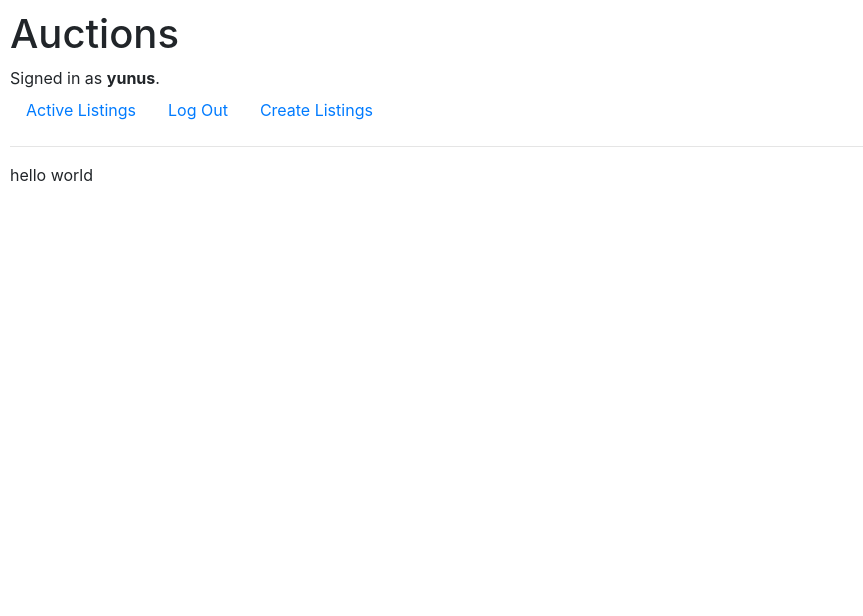
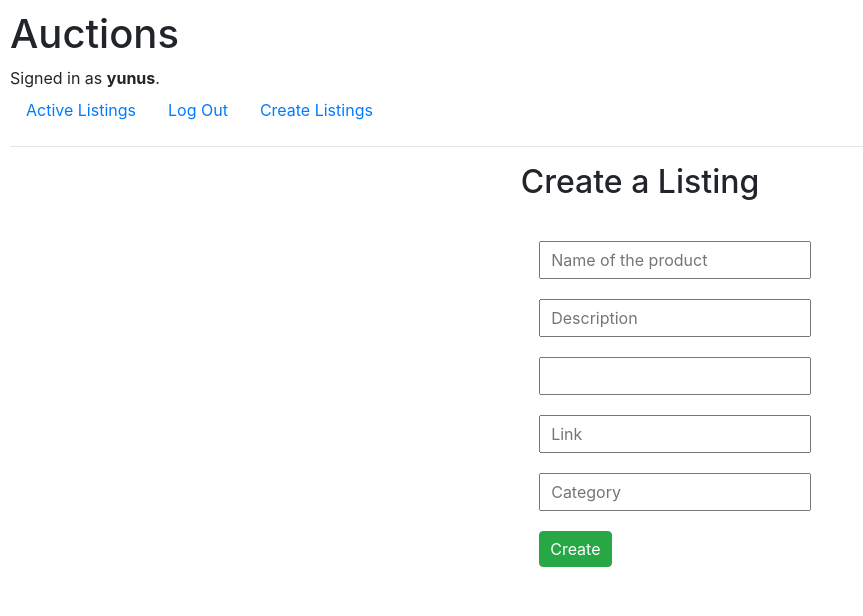
Before and after one commit to yunusarli/PrimitiveEbay, a Django app: page /create in a window 1280 px wide. Shown: the top 616 px of the page, without its empty margins (0-863 px from the left). Run offline with Django 3.2, Linux system fonts and the light colour scheme; a user stored in the database is signed in; data comes from the database, SQL or seed files in the repository; both versions use the stored data as it was after the commit; some libraries are stand-ins or nearby versions.

Commit message:
add listing feature added

```diff
--- a/commerce/auctions/models.py
+++ b/commerce/auctions/models.py
@@ -1,4 +1,5 @@
 from django.contrib.auth.models import AbstractUser
+from django.contrib.auth import get_user_model
 from django.db import models
 
 
@@ -9,8 +10,9 @@ class Listing(models.Model):
 
     """ Listing class for creating listing model """
 
-    createdby = models.ForeignKey(User,on_delete=models.CASCADE)
+    createdby = models.ForeignKey(get_user_model(),on_delete=models.CASCADE)
     title = models.CharField(max_length=50)
+    description = models.CharField(max_length=255,default="description")
     price = models.PositiveIntegerField()
     link = models.CharField(max_length=100,blank=True)
     category = models.CharField(max_length=50,default="Home")
--- /dev/null
+++ b/commerce/auctions/static/auctions/listing.css
@@ -0,0 +1,45 @@
+*{
+    padding: 0;
+    margin: 0;
+    box-sizing: border-box;
+}
+.container{
+    width: 100%;
+    padding-top: 20px;
+}
+.container .product{
+    width: 100%;
+    min-height: 200px;
+    border: 1px solid black;
+    border-radius: 5px;
+    margin-bottom: 10px;
+    display: grid;
+    grid-template-columns: 40% 60%;
+}
+.container .product .image{
+    background-color: blue;
+}
+.container .product .info{
+    background-color: red;
+    padding: 40px 60px;
+}
+
+.actives{
+    width: 100%;
+}
+.actives h2{
+    text-align: center;
+}
+.form{
+    width: 80%;
+    margin: 40px auto;
+    text-align: center;
+}
+.form input{
+    display: block;
+    padding: 5px 10px;
+    margin-bottom: 20px;
+}
+.form form{
+    padding-left: 40%;
+}
--- a/commerce/auctions/templates/auctions/create_listing.html
+++ b/commerce/auctions/templates/auctions/create_listing.html
@@ -4,7 +4,21 @@
 {% block title %} Create {% endblock title %}
 
 {% block body %}
+    <div class="actives"><h2>Create a Listing</h2></div>
 
-<p>hello world</p>
+    {% if message %}
+        <h6> {{ message }} </h6>
+    {% endif %}
 
+    <div class="form">
+        <form action="" method="POST">
+            {% csrf_token %}
+            <input type="text" placeholder="Name of the product" name="name">
+            <input type="text" placeholder="Description" name="description">
+            <input type="number" name="price">
+            <input type="text" placeholder="Link" name="link" >
+            <input type="text" placeholder="Category" name="category">
+            <input type="submit" value="Create" class="btn btn-success">
+        </form>
+    </div>
 {% endblock body %}
--- a/commerce/auctions/templates/auctions/layout.html
+++ b/commerce/auctions/templates/auctions/layout.html
@@ -6,6 +6,7 @@
         <title>{% block title %}Auctions{% endblock %}</title>
         <link rel="stylesheet" href="https://stackpath.bootstrapcdn.com/bootstrap/4.4.1/css/bootstrap.min.css" integrity="sha384-Vkoo8x4CGsO3+Hhxv8T/Q5PaXtkKtu6ug5TOeNV6gBiFeWPGFN9MuhOf23Q9Ifjh" crossorigin="anonymous">
         <link href="{% static 'auctions/styles.css' %}" rel="stylesheet">
+        <link href="{% static 'auctions/listing.css' %}" rel="stylesheet">
     </head>
     <body>
         <h1>Auctions</h1>
--- a/commerce/auctions/views.py
+++ b/commerce/auctions/views.py
@@ -1,14 +1,17 @@
-from django.contrib.auth import authenticate, login, logout
+from django.contrib.auth import authenticate, login, logout,get_user_model,get_user
 from django.db import IntegrityError
 from django.http import HttpResponse, HttpResponseRedirect
 from django.shortcuts import render
 from django.urls import reverse
-
-from .models import User
+from django.shortcuts import redirect
+from .models import User, Listing
 
 
 def index(request):
-    return render(request, "auctions/index.html")
+    products = Listing.objects.all()
+    return render(request, "auctions/index.html",{
+        'products':products,
+    })
 
 
 def login_view(request):
@@ -65,4 +68,32 @@ def register(request):
 
 
 def create_listing(request):
+    user = get_user(request)
+    is_auth = authenticate(username=user.username,password=user.password)
+
+    if request.method=="POST":
+        #take all of the informations about listing
+        name = request.POST['name']
+        description = request.POST['description']
+        price = request.POST['price']
+        link = request.POST['link']
+        category = request.POST['category']
+
+        if name and description:
+
+            listing = Listing(
+                createdby=get_user(request),
+                title=name,
+                description=description,
+                price=price,
+                link=link,
+                category=category,
+                )
+            listing.save()
+            return redirect(index)
+
+        else:
+            return render(request,'auctions/create_listing.html',{
+                'message':"you have to fill all of the inputs"
+            })
     return render(request,'auctions/create_listing.html')
```
Also changed, not shown: commerce/auctions/templates/auctions/index.html (+18 -2 lines), commerce/auctions/migrations/0005_listing_description.py (added), commerce/db.sqlite3.
